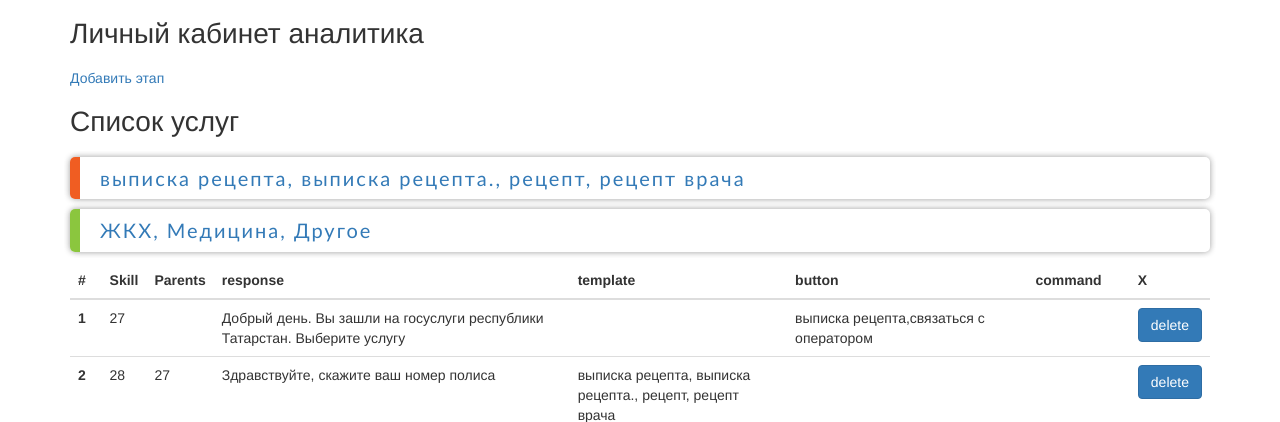
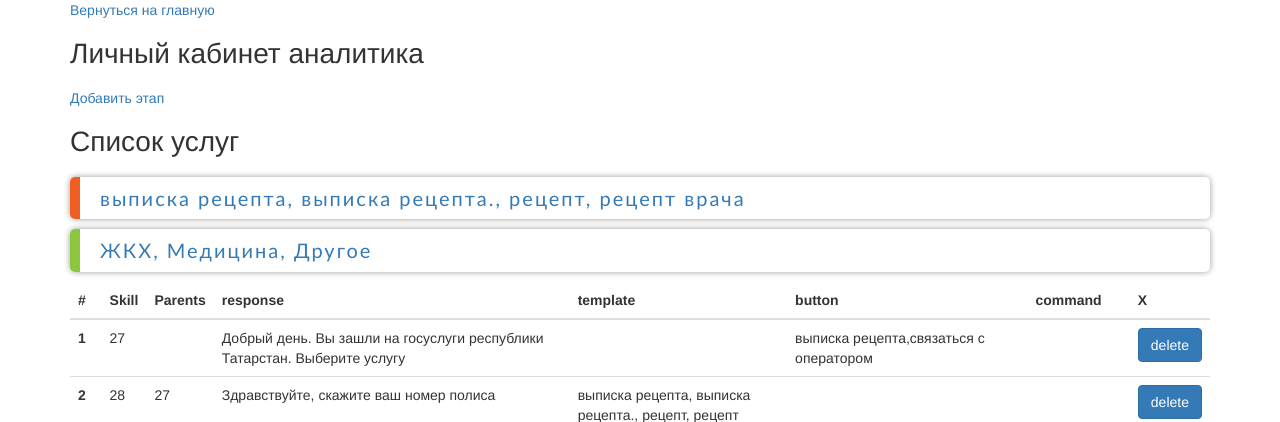
Before and after one commit to GlebsIT/gosyslyga, a Flask app: page /analitik in a window 1280 px wide. Shown: the top 422 px of the page. Run offline with Flask 2, Linux system fonts and the light colour scheme; data comes from the database, SQL or seed files in the repository; some libraries are stand-ins or nearby versions.

Commit message:
add website

```diff
--- a/templates/info.html
+++ b/templates/info.html
@@ -66,7 +66,7 @@
 <div class="container">
 
 
-
+    <a href="index.html" >Вернуться на главную</a>
     <h1>Личный кабинет аналитика</h1>
     <a href="#" id="add-step-vision">Добавить этап</a>
     <div id="form-step">
```
